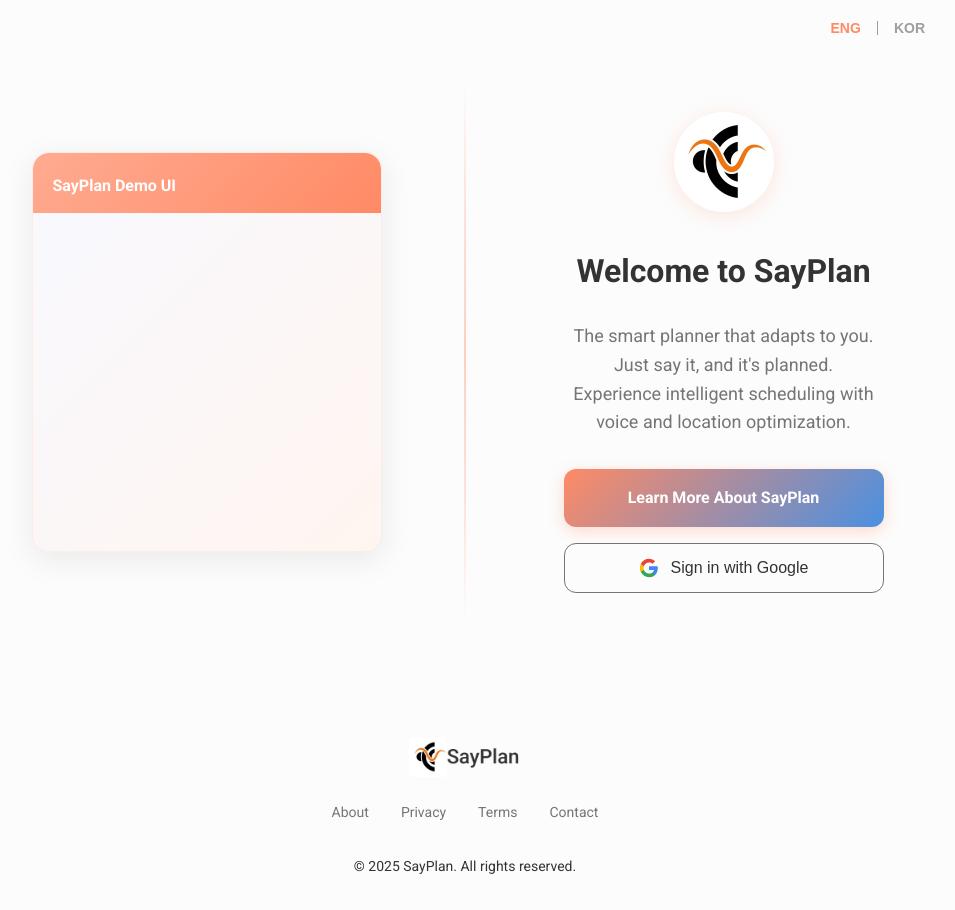
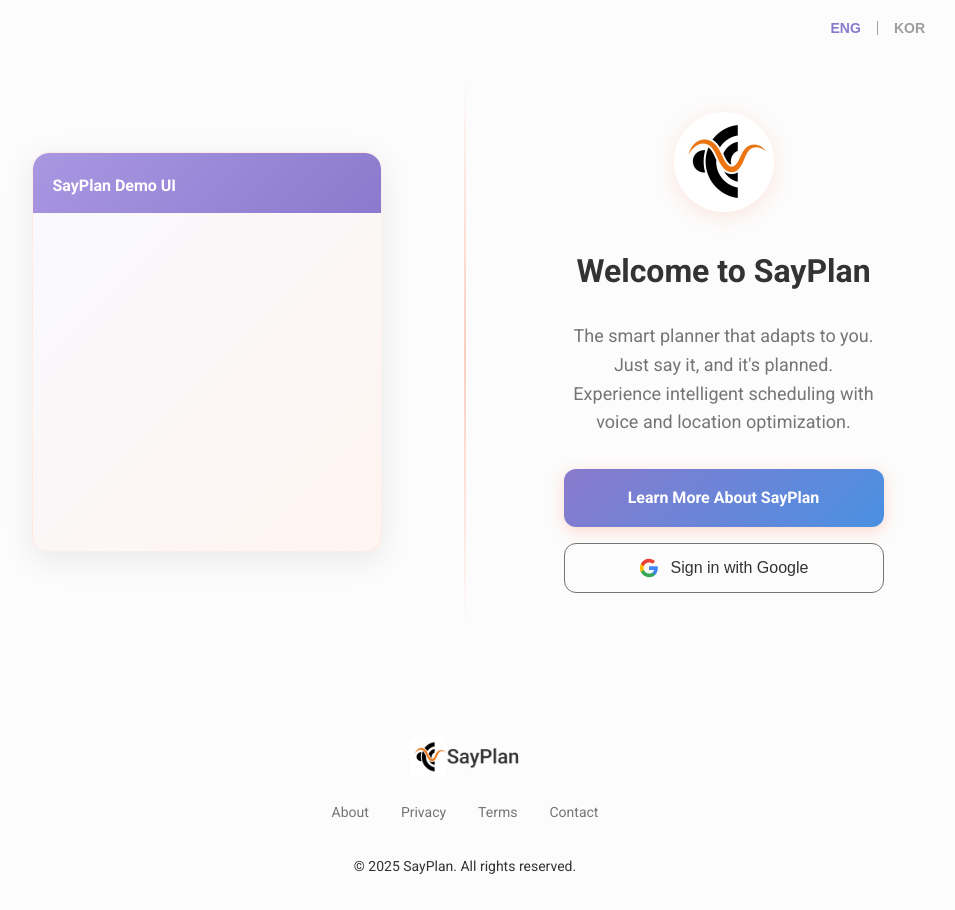
Before and after one commit to DOforTU/talkflow-web, a Next.js app in the folder ui/: page / in a window 1280 px wide. Shown: the whole page, without its empty margins (175-1130 px from the left). Built offline with nearby package versions, Linux system fonts and the light colour scheme; no server answers.

Commit message:
[UPDATE] main color

```diff
--- a/ui/src/app/globals.css
+++ b/ui/src/app/globals.css
@@ -2,9 +2,9 @@
 
 :root {
     /* Primary Colors */
-    --primary: #ff8a65;
-    --primary-dark: #ff7043;
-    --primary-light: #ffab91;
+    --primary: #8a7acd;
+    --primary-dark: #6a5acd;
+    --primary-light: #a997e2;
     --primary-text: #f8f8f8;
     --background: #fcfcfc;
 
@@ -34,9 +34,9 @@
     --dark-text-muted: #808080;
 
     /* Voice UI Colors */
-    --voice-active: #ff6b35;
+    --voice-active: #8a7acd;
     --voice-listening: #4caf50;
-    --voice-processing: #ff9800;
+    --voice-processing: #a997e2;
     --voice-error: #f44336;
 
     /* Typography */
```
